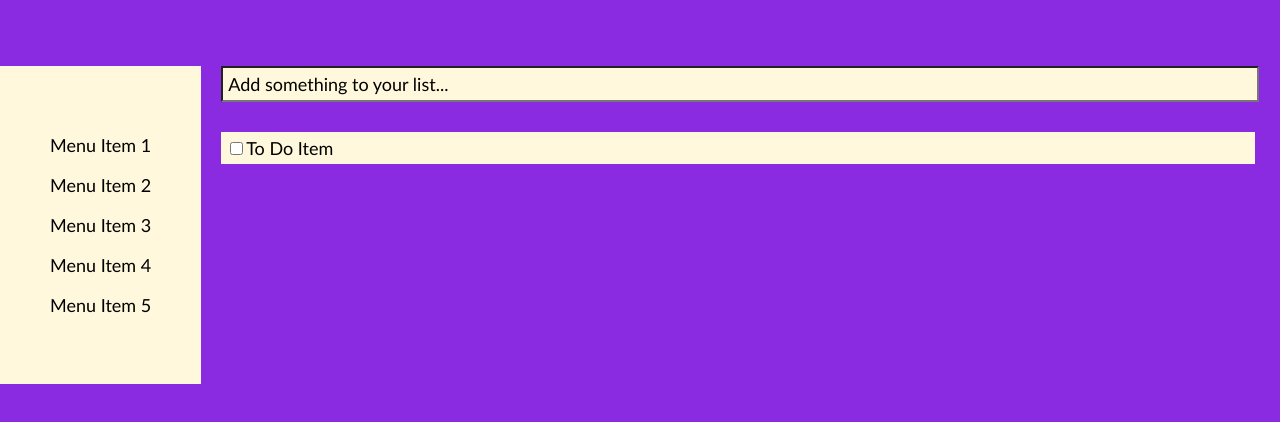
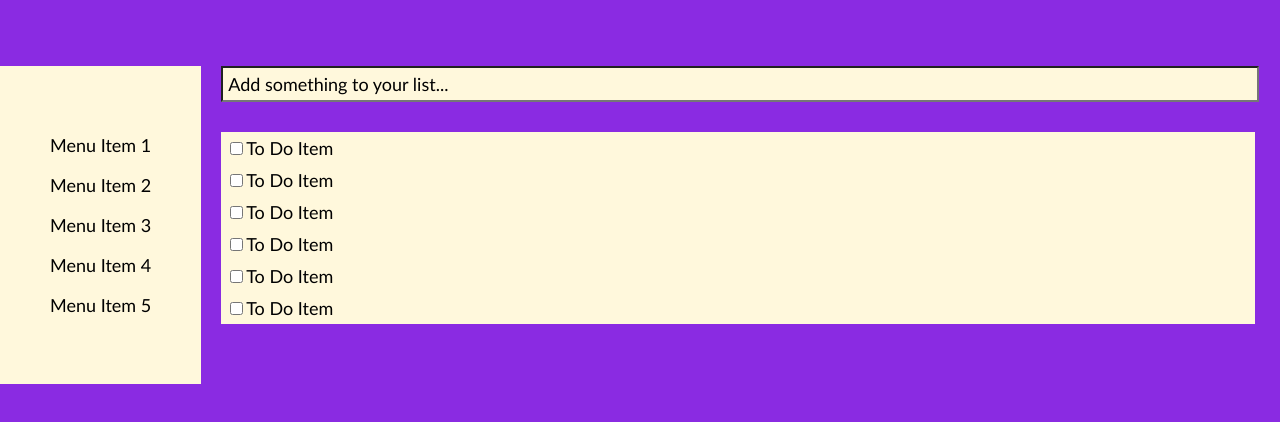
Before and after one commit to hellenward/platypus-list-reactapp, a React (Create React App) app: page / in a window 1280 px wide. Shown: the top 422 px of the page. Built offline with nearby package versions, Linux system fonts and the light colour scheme.

Commit message:
Created ToDoList component and refactored so ToDoItem is rendered within ToDoList

```diff
--- a/src/App.js
+++ b/src/App.js
@@ -2,14 +2,14 @@
 import "./App.css";
 import Menu from "./components/menu.jsx";
 import InputBox from "./components/inputbox.jsx";
-import ToDoItem from "./components/todoitem.jsx";
+import ToDoList from "./components/todolist.jsx";
 
 function App() {
   return (
     <div className="App">
       <Menu />
       <InputBox />
-      <ToDoItem />
+      <ToDoList />
     </div>
   );
 }
--- a/src/components/todolist.jsx
+++ b/src/components/todolist.jsx
@@ -0,0 +1,17 @@
+import React from "react";
+import ToDoItem from "./todoitem.jsx";
+
+const ToDoList = props => {
+  return (
+    <div>
+      <ToDoItem />
+      <ToDoItem />
+      <ToDoItem />
+      <ToDoItem />
+      <ToDoItem />
+      <ToDoItem />
+    </div>
+  );
+};
+
+export default ToDoList;
```
